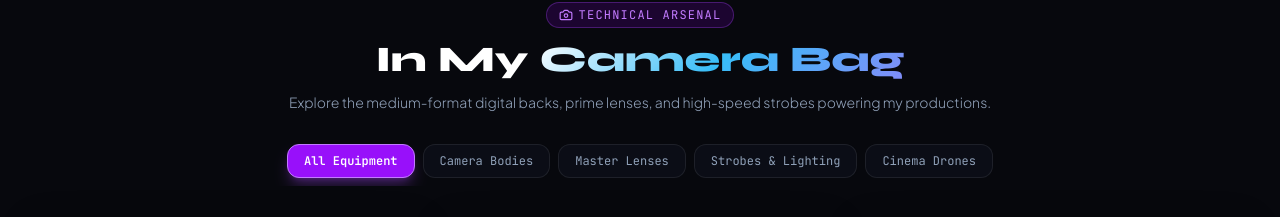
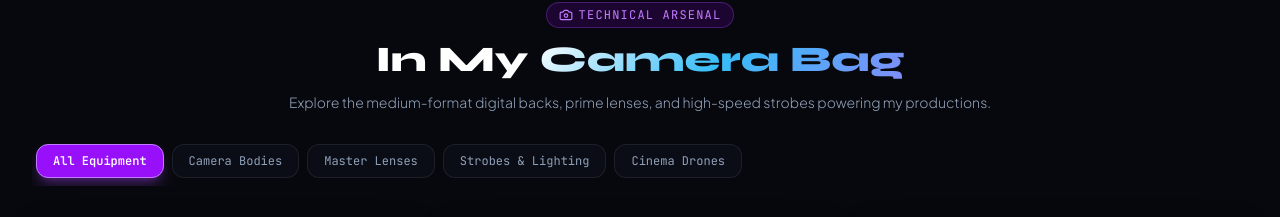
Before and after one commit to NITIN-SUTAR/dream-photos-films, a React (Vite) app: page / in a window 1280 px wide. Shown: the part 8529-8746 px from the top of the page. Built offline with nearby package versions, Linux system fonts and the light colour scheme.

Commit message:
feat: add AboutSection component featuring bio and interactive gear showcase

```diff
--- a/src/components/AboutSection.tsx
+++ b/src/components/AboutSection.tsx
@@ -138,7 +138,7 @@ export const AboutSection: React.FC = () => {
           </div>
 
           {/* Category Filter Pills */}
-          <div className="flex items-center justify-center gap-2 overflow-x-auto pb-2">
+          <div className="flex items-center justify-start gap-2 mb-10 overflow-x-auto pb-2 px-1 w-full">
             {[
               { id: 'all', label: 'All Equipment' },
               { id: 'camera', label: 'Camera Bodies' },
@@ -152,8 +152,7 @@ export const AboutSection: React.FC = () => {
                   playClickSound();
                   setActiveGearCat(cat.id as typeof activeGearCat);
                 }}
-                className={`px-4 py-2 rounded-xl text-xs font-mono transition-all cursor-pointer whitespace-nowrap ${
-                  activeGearCat === cat.id
+                className={`shrink-0 px-4 py-2 rounded-xl text-xs font-mono transition-all cursor-pointer whitespace-nowrap ${activeGearCat === cat.id
                     ? 'bg-purple-600 text-white font-semibold shadow-lg shadow-purple-500/30 border border-purple-400'
                     : 'glass-panel text-slate-400 hover:text-white'
                   }`}
```
Lines whose indentation alone changed are shown as unchanged.
